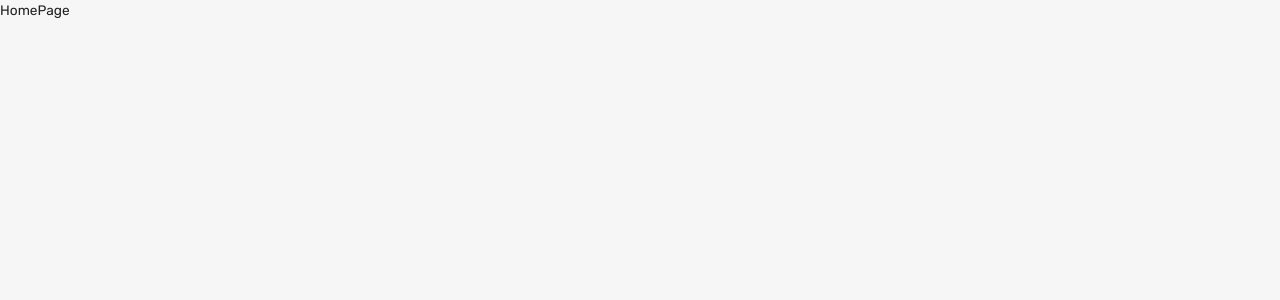
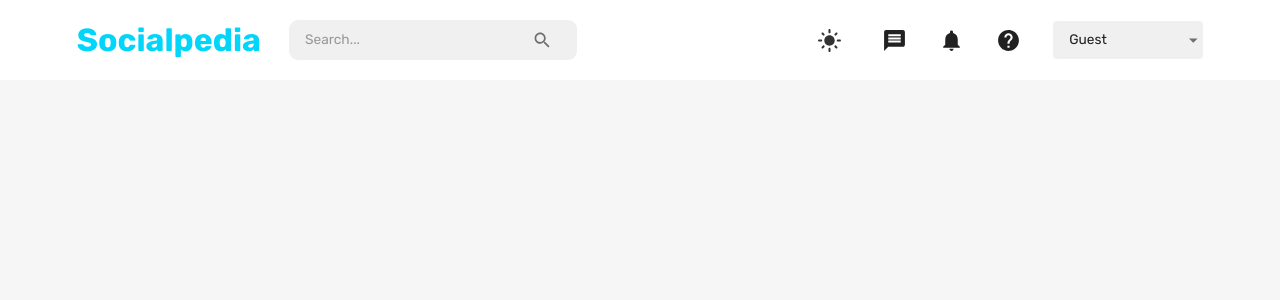
Before and after one commit to tunkrawaysoe/Test-app, a React (Vite) app in the folder client/: page /home in a window 1280 px wide. Shown: the top 300 px of the page. Built offline with nearby package versions, Linux system fonts and the light colour scheme.

Commit message:
Create responsive navbar with links and branding

```diff
--- a/client/src/jsconfig.json
+++ b/client/jsconfig.json
@@ -1,7 +1,6 @@
 {
     "compilerOptions": {
-        "baseUrl": "src"
+      "baseUrl": "src"
     },
-
     "include": ["src"]
-}
+  }
--- /dev/null
+++ b/client/src/components/FlexBetween.jsx
@@ -0,0 +1,14 @@
+import React from 'react'
+import { styled } from '@mui/material/styles'
+import { Box } from '@mui/material';
+
+
+
+
+const FlexBetween = styled(Box)({
+  display: 'flex',
+  justifyContent: 'space-between',
+  alignItems: 'center',
+});
+
+export default FlexBetween;
--- /dev/null
+++ b/client/src/navbar/index.jsx
@@ -0,0 +1,155 @@
+import React, { useState } from 'react';
+import { Box, IconButton, Typography, InputBase, useTheme, useMediaQuery, FormControl, Select, MenuItem } from '@mui/material';
+import { Search, DarkMode, LightMode, Message, Notifications, Help, Menu as MenuIcon, Close } from '@mui/icons-material';
+import { useSelector, useDispatch } from 'react-redux';
+import { setLogout, setMode } from '../state';
+import { useNavigate } from 'react-router-dom';
+import FlexBetween from '../components/FlexBetween';
+
+const NavBar = () => {
+  const [isMobileMenuToggled, setMobileMenuToggled] = useState(false);
+  const dispatch = useDispatch();
+  const navigate = useNavigate();
+  const user = useSelector((state) => state.user);
+  const isNonMobileScreen = useMediaQuery("(min-width: 1000px)");
+  const theme = useTheme();
+  const neutralLight = theme.palette.neutral.light;
+  const primaryLight = theme.palette.primary.light;
+  const dark = theme.palette.neutral.dark;
+  const alt = theme.palette.background.alt;
+  const fullName = user ? `${user.firstName} ${user.lastName}` : "Guest";
+
+
+  return (
+    <FlexBetween padding='1rem 6%' backgroundColor={alt}>
+      {/* Left side */}
+      <FlexBetween gap='1.75rem'>
+        <Typography
+          fontWeight='bold'
+          fontSize='clamp(1rem, 2rem, 2.25rem)'
+          color='primary'
+          onClick={() => navigate('/home')}
+          sx={{
+            ":hover": {
+              color: primaryLight,
+              cursor: 'pointer',
+            },
+          }}
+        >
+          Socialpedia
+        </Typography>
+
+        {/* Search Bar */}
+        {isNonMobileScreen && (
+          <FlexBetween backgroundColor={neutralLight} borderRadius='9px' gap='0.1rem 1.5rem' padding='0.1rem 1rem'>
+            <InputBase placeholder='Search...' />
+            <IconButton>
+              <Search />
+            </IconButton>
+          </FlexBetween>
+        )}
+      </FlexBetween>
+
+      {/* Right side */}
+      {isNonMobileScreen ? (
+        <FlexBetween gap='2rem'>
+          {/* Dark / Light Toggle */}
+          <IconButton onClick={() => dispatch(setMode())}>
+            {theme.palette.mode === 'dark' ? (
+              <DarkMode sx={{ fontSize: '25px' }} />
+            ) : (
+              <LightMode sx={{ color: dark, fontSize: '25px' }} />
+            )}
+          </IconButton>
+
+          {/* Other Icons */}
+          <Message sx={{ fontSize: '25px' }} />
+          <Notifications sx={{ fontSize: '25px' }} />
+          <Help sx={{ fontSize: '25px' }} />
+
+          {/* User Menu */}
+          <FormControl variant='standard' value={fullName}>
+            <Select
+              value={fullName}
+              sx={{
+                backgroundColor: neutralLight,
+                width: '150px',
+                borderRadius: '0.25rem',
+                padding: '0.25rem 1rem',
+              }}
+              input={<InputBase />}
+            >
+              <MenuItem value={fullName}>
+                <Typography>{fullName}</Typography>
+              </MenuItem>
+              <MenuItem onClick={() => dispatch(setLogout())}>Log Out</MenuItem>
+            </Select>
+          </FormControl>
+        </FlexBetween>
+      ) : (
+        <IconButton onClick={() => setMobileMenuToggled(!isMobileMenuToggled)}>
+          <MenuIcon />
+        </IconButton>
+      )}
+
+      {/* Mobile Menu */}
+      {!isNonMobileScreen && isMobileMenuToggled && (
+        <Box
+          position='fixed'
+          right='0'
+          bottom='0'
+          height='100%'
+          zIndex='10'
+          maxWidth='500px'
+          minWidth='300px'
+          backgroundColor={alt}
+        >
+          {/* Close Button */}
+          <Box display='flex' justifyContent='flex-end' p='1rem'>
+            <IconButton onClick={() => setMobileMenuToggled(false)}>
+              <Close />
+            </IconButton>
+          </Box>
+
+          {/* Menu Items */}
+          <FlexBetween flexDirection='column' gap='2rem' justifyContent='center' padding='2rem'>
+            {/* Dark/Light Toggle */}
+            <IconButton onClick={() => dispatch(setMode())}>
+              {theme.palette.mode === 'dark' ? (
+                <DarkMode sx={{ fontSize: '25px' }} />
+              ) : (
+                <LightMode sx={{ color: dark, fontSize: '25px' }} />
+              )}
+            </IconButton>
+
+            {/* Other Icons */}
+            <Message sx={{ fontSize: '25px' }} />
+            <Notifications sx={{ fontSize: '25px' }} />
+            <Help sx={{ fontSize: '25px' }} />
+
+            {/* User Menu */}
+            <FormControl variant='standard' value={fullName}>
+              <Select
+                value={fullName}
+                sx={{
+                  backgroundColor: neutralLight,
+                  width: '150px',
+                  borderRadius: '0.25rem',
+                  padding: '0.25rem 1rem',
+                }}
+                input={<InputBase />}
+              >
+                <MenuItem value={fullName}>
+                  <Typography>{fullName}</Typography>
+                </MenuItem>
+                <MenuItem onClick={() => dispatch(setLogout())}>Log Out</MenuItem>
+              </Select>
+            </FormControl>
+          </FlexBetween>
+        </Box>
+      )}
+    </FlexBetween>
+  );
+};
+
+export default NavBar;
--- a/client/src/scenes/HomePage.jsx
+++ b/client/src/scenes/HomePage.jsx
@@ -1,9 +1,13 @@
 import React from 'react'
+import NavBar from '../navbar/index'
+import { Box } from '@mui/material'
 
 const HomePage = () => {
   return (
-    <div>HomePage</div>
-  )
+    <Box>
+      <NavBar />
+    </Box>
+  );
 }
 
 export default HomePage
```
